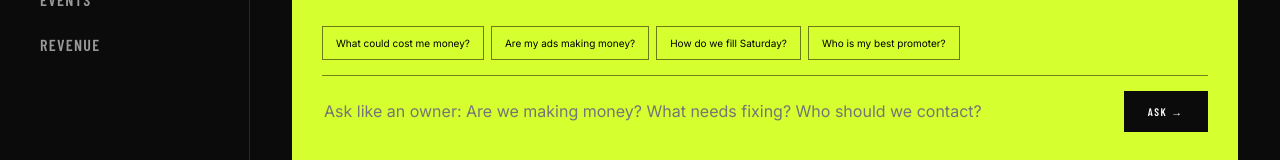
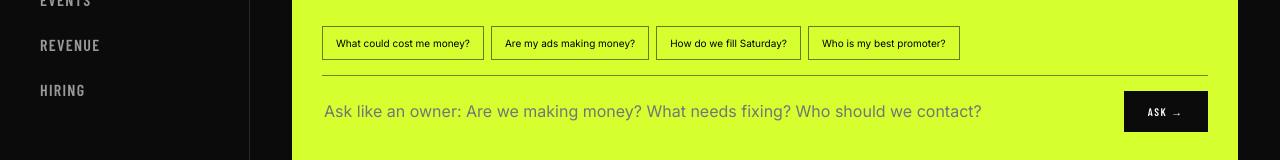
Before and after one commit to web2printusa-dev/bfp-venue-intelligence, a Next.js app: page /dashboard in a window 1280 px wide. Shown: the part 495-655 px from the top of the page. Built offline with nearby package versions, Linux system fonts and the light colour scheme; a web font is replaced by a local one.

Commit message:
Add hiring inbox to Venue OS command center

```diff
--- a/app/dashboard/page.tsx
+++ b/app/dashboard/page.tsx
@@ -5,6 +5,7 @@ import {venueConfig} from '../../lib/venue-config';
 const tables=[['A1','DJ Gallery','AVAILABLE','$2,500'],['A2','DJ Gallery','HOLD','$2,500'],['B1','Noir Booth','AVAILABLE','$1,800'],['B2','Noir Booth','AVAILABLE','$1,800'],['C1','Salon','RESERVED','$1,200'],['C2','Salon','AVAILABLE','$1,200']];
 const reservations=[['R-1048','A. Carter','6','Birthday','C1','CONFIRMED'],['R-1049','M. Johnson','8','Night Out','A2','HOLD']];
 const guests=[['A. Carter','Birthday','6','C1','11:00 PM'],['M. Johnson','Night Out','8','A2','10:45 PM']];
+const applicants=[['APP-201','Nia Brooks','VIP Host','Thursday–Saturday nights','REVIEW'],['APP-202','Marcus Reed','Security / Door','Friday–Sunday nights','NEW'],['APP-203','Tiana Wells','Bartender','Open availability','INTERVIEW']];
 
 export default function Dashboard(){
  const [q,setQ]=useState('');
@@ -16,7 +17,7 @@ export default function Dashboard(){
  const [brainActions,setBrainActions]=useState<any[]>([]);
  async function ask(text?:string){const v=(text||q).trim();if(!v)return;setQ('');setBusy(true);try{const r=await fetch('/api/brain',{method:'POST',headers:{'Content-Type':'application/json'},body:JSON.stringify({message:v})});const d=await r.json();setReply(d.reply);setInsights(Array.isArray(d.insights)?d.insights:[]);setBrainActions(Array.isArray(d.actions)?d.actions:[])}finally{setBusy(false)}}
  async function runCommand(id:string){setAction({title:'RUNNING COMMAND',result:'Working across connected venue systems…',detail:'The command center is processing the requested action.'});try{const r=await fetch('/api/actions',{method:'POST',headers:{'Content-Type':'application/json'},body:JSON.stringify({action:id})});const d=await r.json();setAction(d)}catch{setAction({title:'ACTION READY',result:'Command prepared',detail:'Connect the venue service to execute this action against live customer data.'})}setTimeout(()=>setAction(null),5200)}
- const nav=['Tonight','Reservations','Tables','Guests','Marketing','Social','Promoters','Events','Revenue'];
+ const nav=['Tonight','Reservations','Tables','Guests','Marketing','Social','Promoters','Events','Revenue','Hiring'];
  return <main className="dash">
   <aside className="rail">
    <a href="/" className="dashLogo">{venueConfig.brand.name}<span>°</span></a>
@@ -47,6 +48,8 @@ export default function Dashboard(){
 
    {view==='Events'&&<section className="fullPanel"><div className="eventOpsHead"><div><small>ONE EVENT → EVERY CHANNEL</small><h3>EVENT BUILDER</h3><p>Create once, then push the event into the website, ticketing, guest messaging, social and promoter workflows.</p></div><button className="panelAction" onClick={()=>setAction({title:'EVENT BUILDER',result:'New event workflow opened',detail:'Create the event once, then publish it across the website, guest messaging, social calendar and promoter workflows.'})}>+ CREATE EVENT</button></div><div className="eventOpsGrid">{venueConfig.events.map(e=><article className="eventOpsCard" key={e.id}><small>{e.date} · {e.music}</small><h4>{e.name}</h4><div><span><b>{e.ticketsSold}</b> tickets</span><span><b>${e.ticketRevenue.toLocaleString()}</b> revenue</span><span><b>{e.tableInquiries}</b> table inquiries</span></div><button onClick={()=>ask(`Give me a promotion plan for ${e.name}`)}>ASK BRAIN FOR PLAN →</button></article>)}</div></section>}
 
+   {view==='Hiring'&&<section className="panel fullPanel"><Title eyebrow="TEAM OPERATIONS" title="APPLICATIONS" meta="HIRING INBOX"/>{applicants.map(a=><div className="applicantRow" key={a[0]}><div><small>{a[0]}</small><strong>{a[1]}</strong></div><span>{a[2]}</span><span>{a[3]}</span><em className={a[4].toLowerCase()}>{a[4]}</em><button onClick={()=>ask(`Summarize the job-related experience and availability for ${a[1]} without recommending whether to hire them`)}>AI SUMMARY</button></div>)}<div className="commandStrip"><a className="panelAction" href="/careers">VIEW APPLICATION PAGE ↗</a></div></section>}
+
    {view==='Revenue'&&<section className="revenueGrid"><article className="revenueCard"><small>REPRESENTED TABLE MINIMUMS</small><strong>$3,700</strong><span>Confirmed + active holds</span></article><article className="revenueCard"><small>WEEKEND TICKETS</small><strong>$26.7K</strong><span>Gross ticket revenue</span></article><article className="revenueCard"><small>TOP PROMOTER REVENUE</small><strong>$9.2K</strong><span>Attributed to J. Prince</span></article><section className="panel revenueBrain"><Title eyebrow="AI REVENUE DESK" title="WHAT SHOULD WE PUSH?"/><p>Use the venue brain to find where money is being left on the table and what the team should do next.</p><button className="panelAction" onClick={()=>ask('Based on tonight and this weekend, what should we push to maximize revenue?')}>ASK FOR REVENUE PLAN →</button></section></section>}
 
    {action&&<div className="actionToast"><b>{action.title||'COMMAND RESULT'}</b><span>{action.result||'Action completed'}</span><small>{action.detail||'The venue command was processed.'}</small></div>}
```
